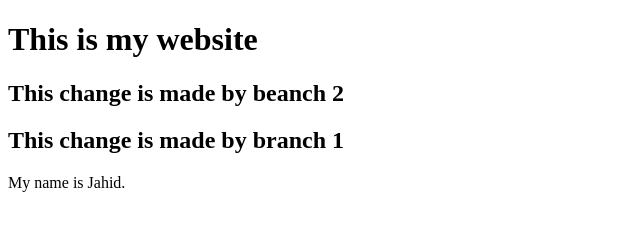
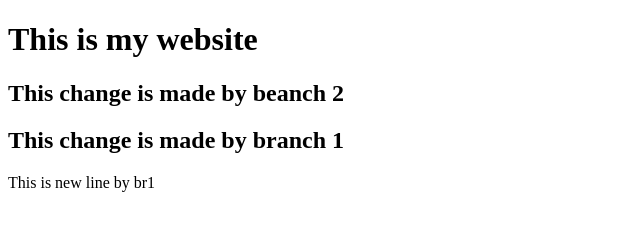
Before and after one commit to Jahid-Hasan1/merge2, a plain HTML site: page index.html in a window 1280 px wide. Shown: the full height of the page, 0-640 px from the left. Drawn offline with Linux system fonts and the light colour scheme.

Commit message:
new line added

```diff
--- a/index.html
+++ b/index.html
@@ -10,6 +10,6 @@
     <h1>This is my website</h1>
     <h2>This change is made by beanch 2</h2>
     <h2>This change is made by branch 1</h2>
-    My name is Jahid.
+    This is new line by br1
 </body>
 </html>
```
